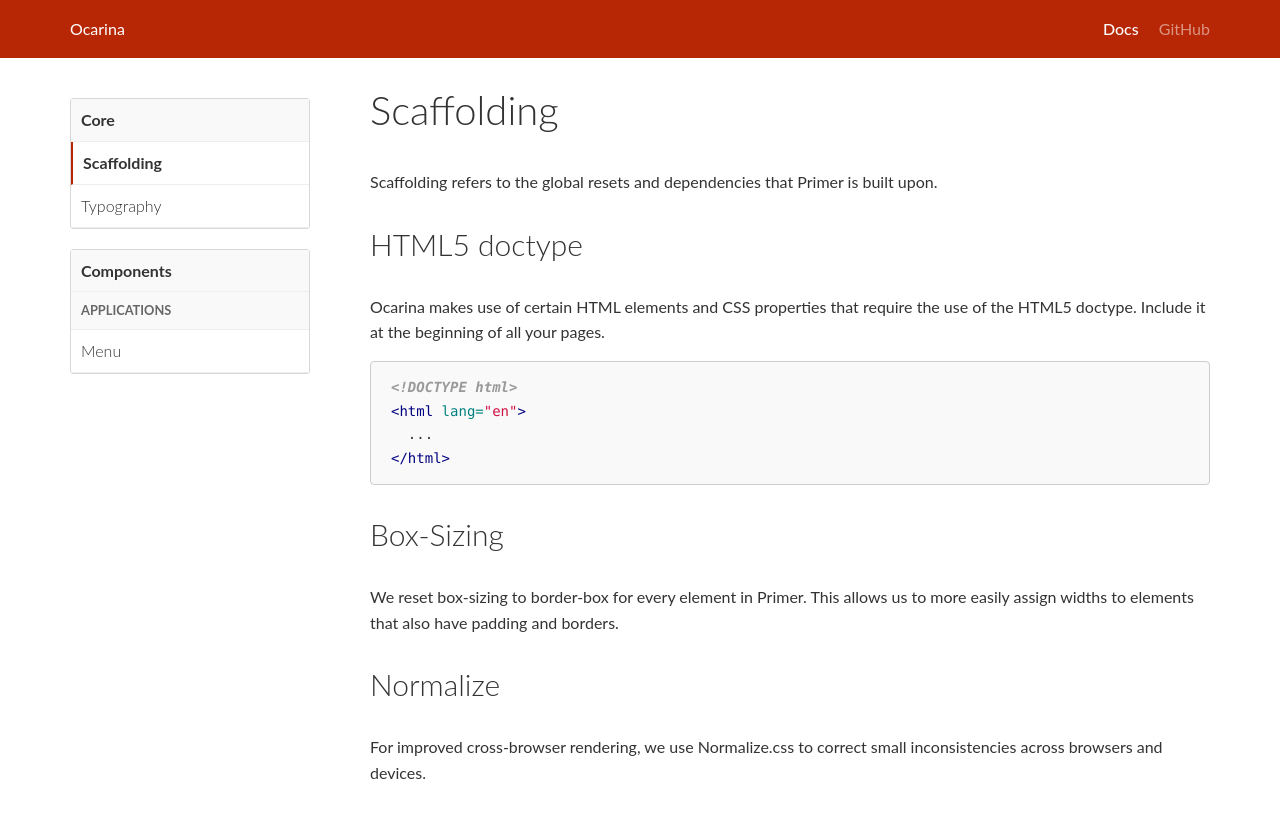
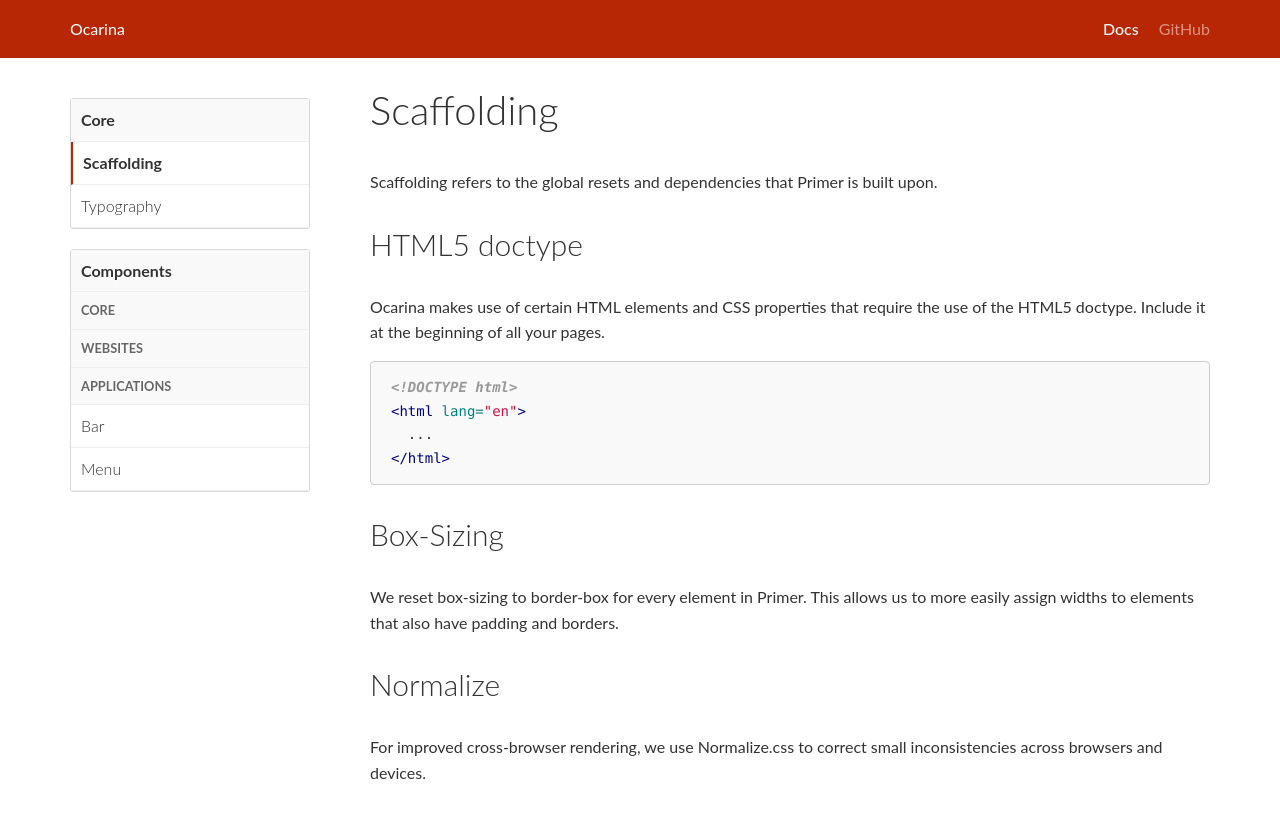
Before and after one commit to wearekick/ocarina, a Jekyll site: the page built from docs/docs/scaffolding.html, in a window 1280 px wide. Shown: the top 818 px of the page. Built offline with Jekyll 4.4.1, drawn with Linux system fonts in a browser that asks for light colours.

Commit message:
Add more components

```diff
--- a/docs/_includes/docs/nav.html
+++ b/docs/_includes/docs/nav.html
@@ -6,6 +6,9 @@
 
 <nav class="oc-menu">
   <span class="oc-menu-heading">Components</span>
+  <span class="oc-menu-sub-heading">Core</span>
+  <span class="oc-menu-sub-heading">Websites</span>
   <span class="oc-menu-sub-heading">Applications</span>
+  <a href="docs/app/bar" class="oc-menu-item {% if page.url=="/docs/app/bar.html"%}active{% endif%}">Bar</a>
   <a href="docs/app/menu" class="oc-menu-item {% if page.url=="/docs/app/menu.html"%}active{% endif%}">Menu</a>
 </nav>
--- a/docs/stylesheets/ocarina.css
+++ b/docs/stylesheets/ocarina.css
@@ -493,7 +493,8 @@ strong {
     clear: both; }
   @media (min-width: 768px) {
     .oc-container {
-      width: 750px; } }
+      width: 750px;
+      max-width: 100%; } }
   @media (min-width: 992px) {
     .oc-container {
       width: 970px; } }
--- a/stylesheets/layout/_containers.scss
+++ b/stylesheets/layout/_containers.scss
@@ -9,6 +9,7 @@
   @include center;
   @media (min-width: $viewport-sm-min) {
     width: $container-sm;
+    max-width: 100%;
   }
   @media (min-width: $viewport-md-min) {
     width: $container-md;
```
Also changed, not shown: 1 other file.
